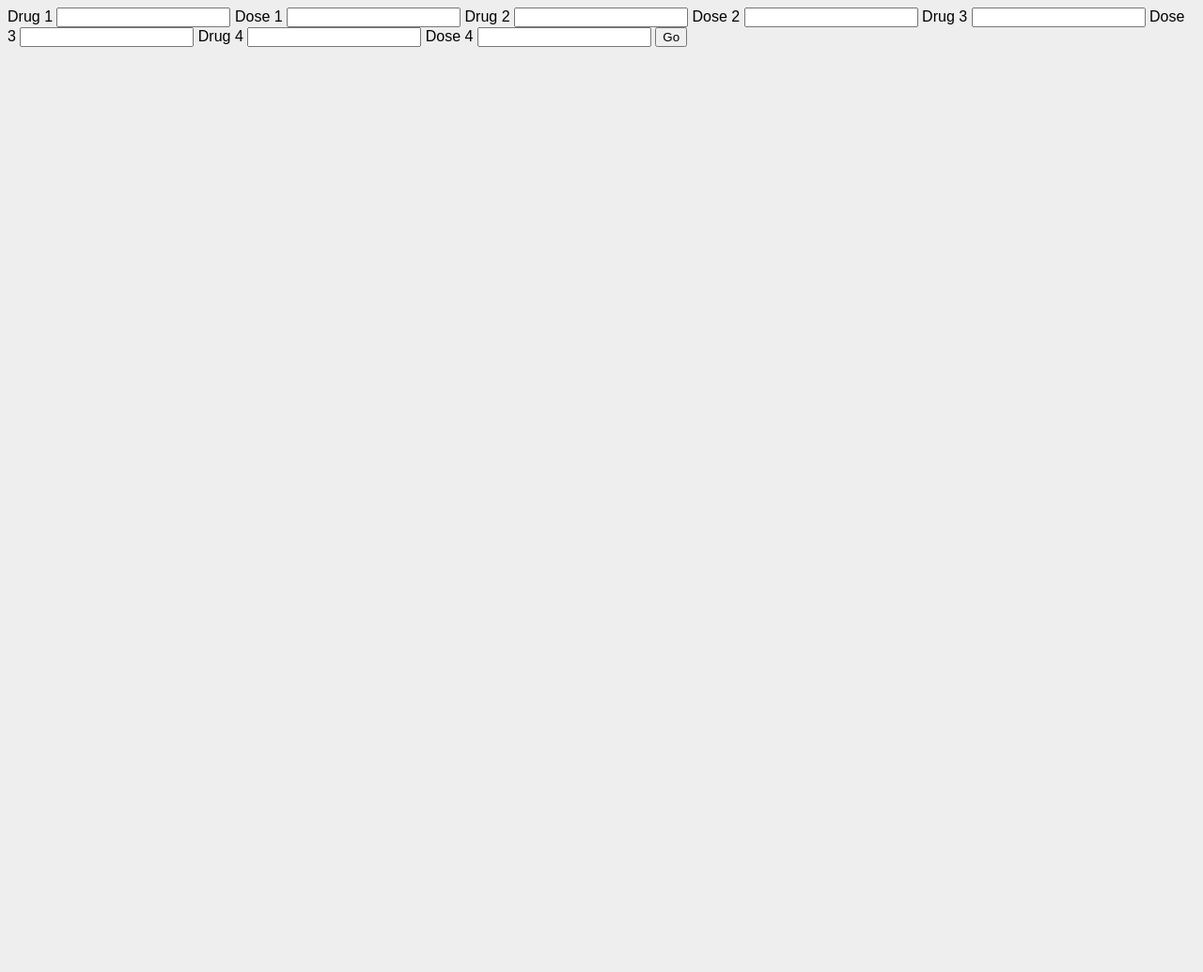
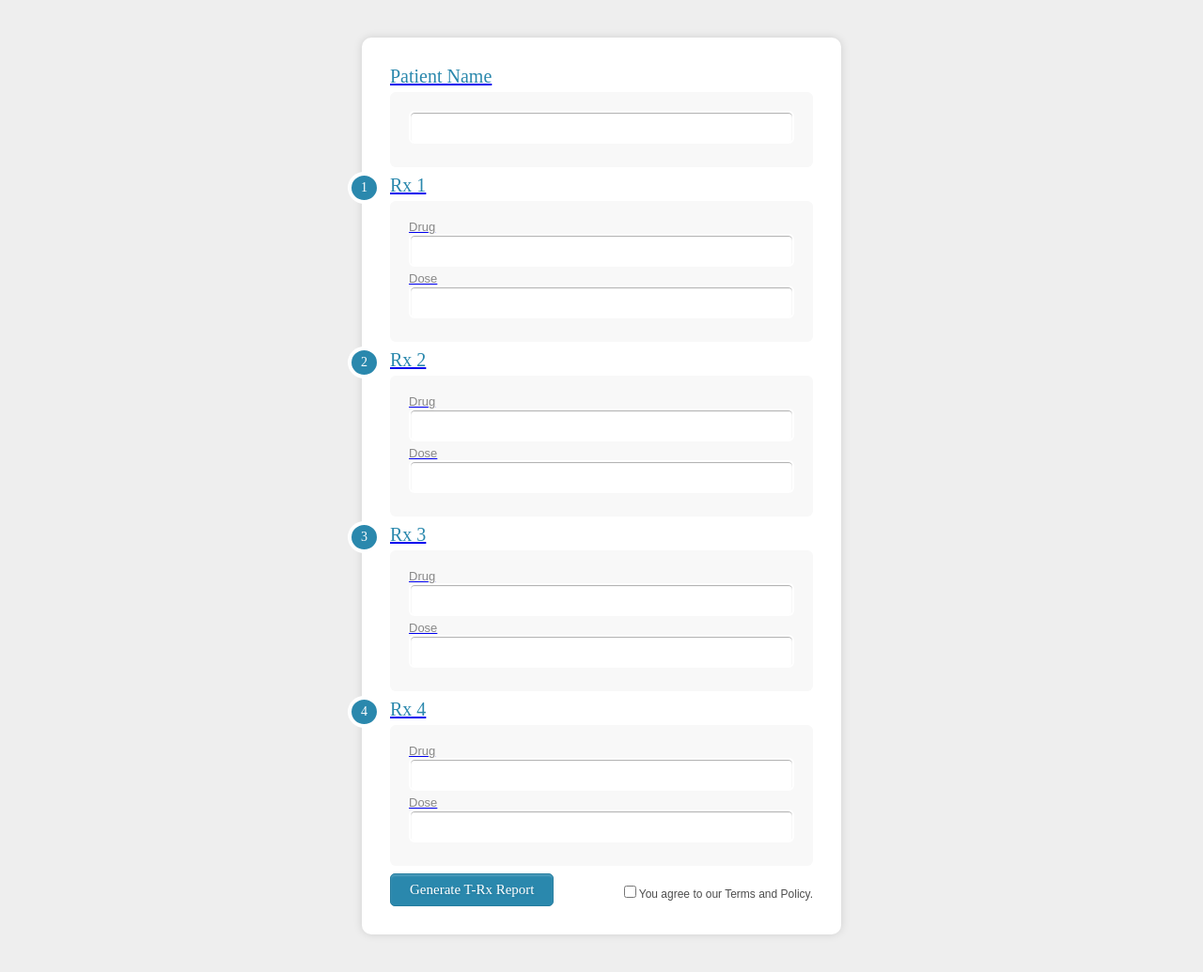
Before and after one commit to irreversibly/TimeRx, a Flask app: page / in a window 1280 px wide. Shown: the whole page at 94% size. Before the commit the page ends 50 px from the top, so only its background shows below. Run offline with Flask 2, Linux system fonts and the light colour scheme; parts of the project's set-up code (start-up, migrations or seed data) failed here and were passed over.

Commit message:
Update form.html

```diff
--- a/templates/form.html
+++ b/templates/form.html
@@ -5,42 +5,47 @@
 </head>
 <body>
 
-  <form action="." method="post">
-    <label for="drug1">
-      <span>Drug 1</span>
-      <input type="text" name="drug1" id="drug1" />
-    </label>
-    <label for="dose1">
-      <span>Dose 1</span>
-      <input type="text" name="dose1" id="dose1"/>
-    </label>
-    <label for="drug2">
-      <span>Drug 2</span>
-      <input type="text" name="drug2" id="drug2" />
-    </label>
-    <label for="dose2">
-      <span>Dose 2</span>
-      <input type="text" name="dose2" id="dose2"/>
-    </label>
-    <label for="drug3">
-      <span>Drug 3</span>
-      <input type="text" name="drug3" id="drug3" />
-    </label>
-    <label for="dose3">
-      <span>Dose 3</span>
-      <input type="text" name="dose3" id="dose3"/>
-    </label>
-     <label for="drug4">
-      <span>Drug 4</span>
-      <input type="text" name="drug4" id="drug4" />
-    </label>
-    <label for="dose4">
-      <span>Dose 4</span>
-      <input type="text" name="dose4" id="dose4"/>
-    </label>
+<div class="form-style-10">
+<a href="
+<h1>TimeRx<span>Timing Rx to minimize side effects from drug-drug interactions</span></h1>
+<form action="." method="post">
+    <div class="section">Patient Name </div>
+    <div class="inner-wrap">
+        <label for="name"><input type="text" name="name" /></label>
+    </div>
 
-    <input type="submit" value="Go">
-  </form>
+    <div class="section"><span>1</span>Rx 1 </div>
+    <div class="inner-wrap">
+        <label for="drug1">Drug <input type="text" name="drug1" /></label>
+        <label for="dose1">Dose <input type="text" name="dose1" /></label>
+    </div>
+
+    <div class="section"><span>2</span> Rx 2 </div>
+    <div class="inner-wrap">
+        <label for="drug2">Drug <input type="text" name="drug2" /></label>
+        <label for="dose2">Dose <input type="text" name="dose2" /></label>
+    </div>
+
+    <div class="section"><span>3</span>Rx 3 </div>
+    <div class="inner-wrap">
+        <label for="drug3">Drug <input type="text" name="drug3" /></label>
+        <label for="dose3">Dose <input type="text" name="dose3" /></label>
+    </div>
+
+    <div class="section"><span>4</span> Rx 4 </div>
+    <div class="inner-wrap">
+        <label for="drug4">Drug <input type="text" name="drug4" /></label>
+        <label for="dose4">Dose <input type="text" name="dose4" /></label>
+    </div>
+
+    <div class="button-section">
+     <input type="submit" name="Submit" value="Generate T-Rx Report"/>
+     <span class="privacy-policy">
+     <input type="checkbox" name="field7">You agree to our Terms and Policy.
+     </span>
+    </div>
+</form>
+</div>
 
 </body>
 </html>
```
